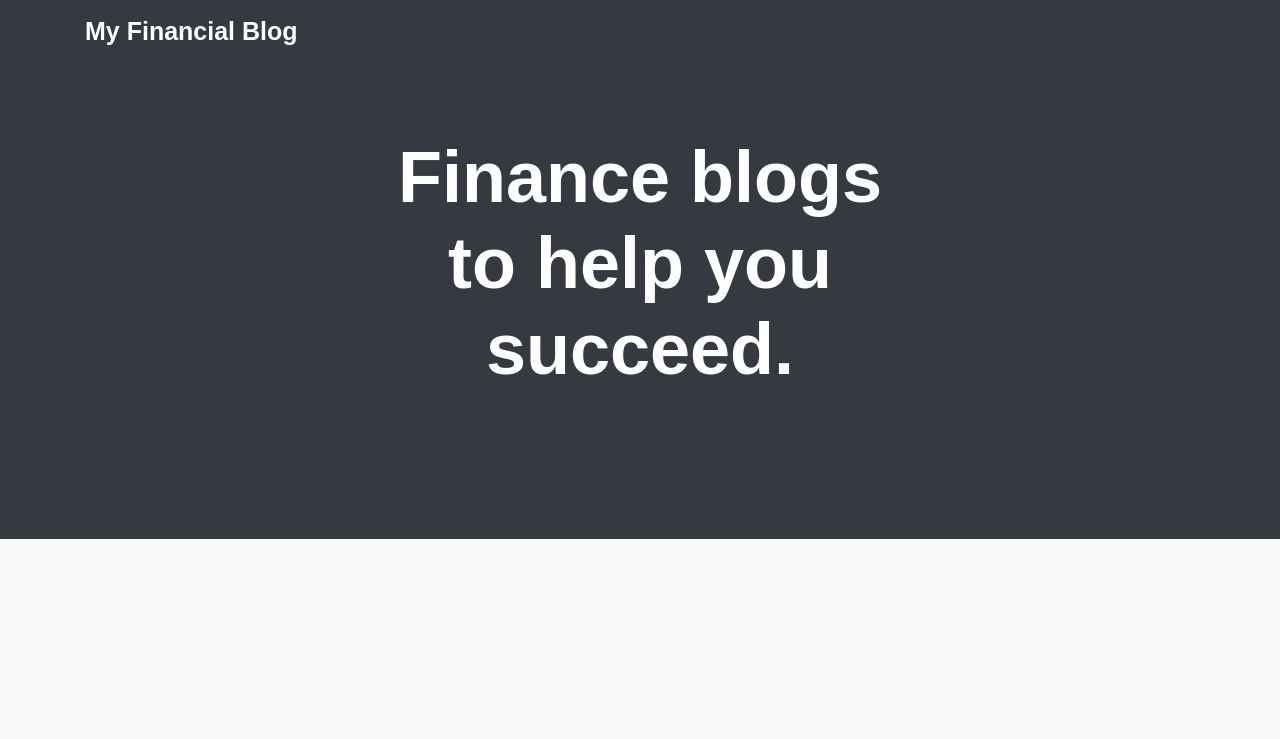
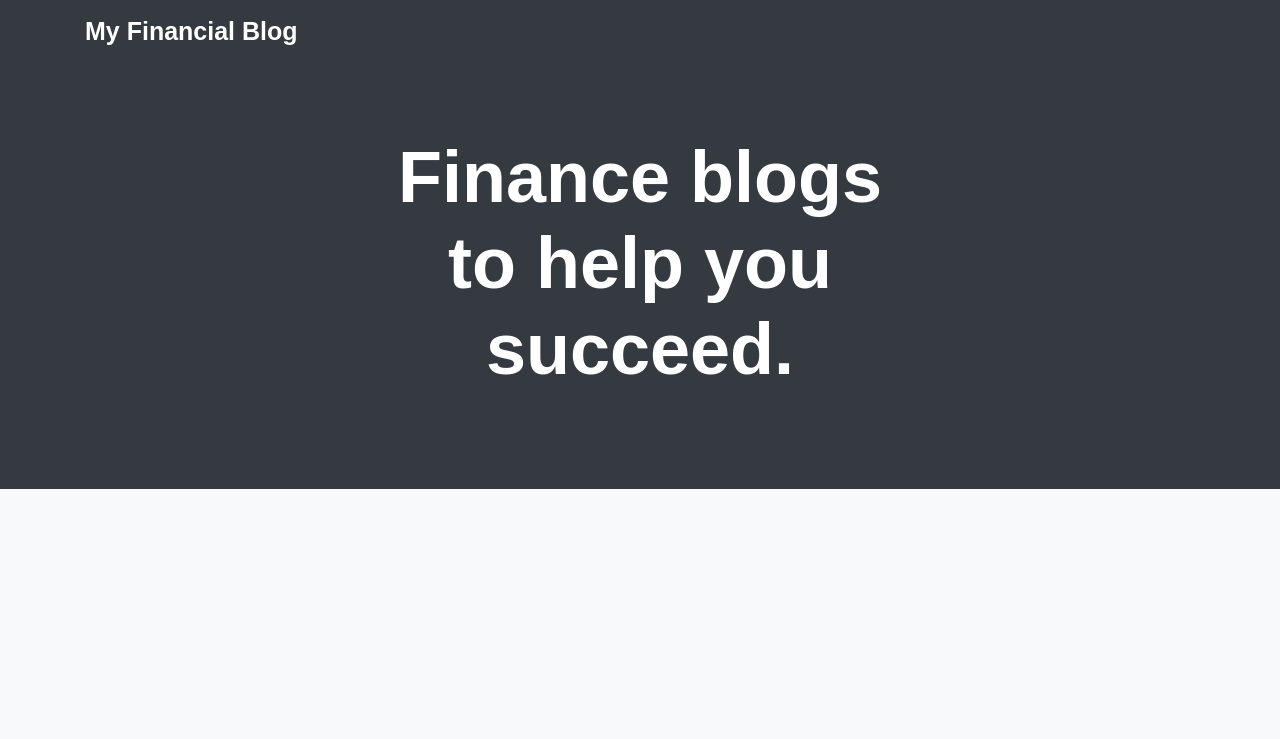
Before and after one commit to sabbah128/Django, a Django app: page / in a window 1280 px wide. Shown: the top 739 px of the page. Run offline with Django 3.2, Linux system fonts and the light colour scheme; data that the repository does not hold is empty; some libraries are stand-ins or nearby versions.

Commit message:
decrease padding

```diff
--- a/statics/blog/main.css
+++ b/statics/blog/main.css
@@ -9,7 +9,7 @@ h1,h2,h3,h4,h5,h6,span,li,a,ul,div,p{
 }
 
 .landing{
-    padding: 70px 0 130px 0;
+    padding: 70px 0 80px 0;
 }
 
 .blog{
--- a/templates/blog/list.html
+++ b/templates/blog/list.html
@@ -24,7 +24,7 @@
                 <h1 class="font-weight-bold mb-3">{{blog.title}}</h1>
                 <p>{{blog.content|truncatewords:25}}</p>
                 <a href="{% url 'blogs_detail' blog.pk %}" class="font-weight-bold mb-3d-inline-block">
-                    Read More
+                    Read More...
                 </a>
             </div>
         </div>
```
